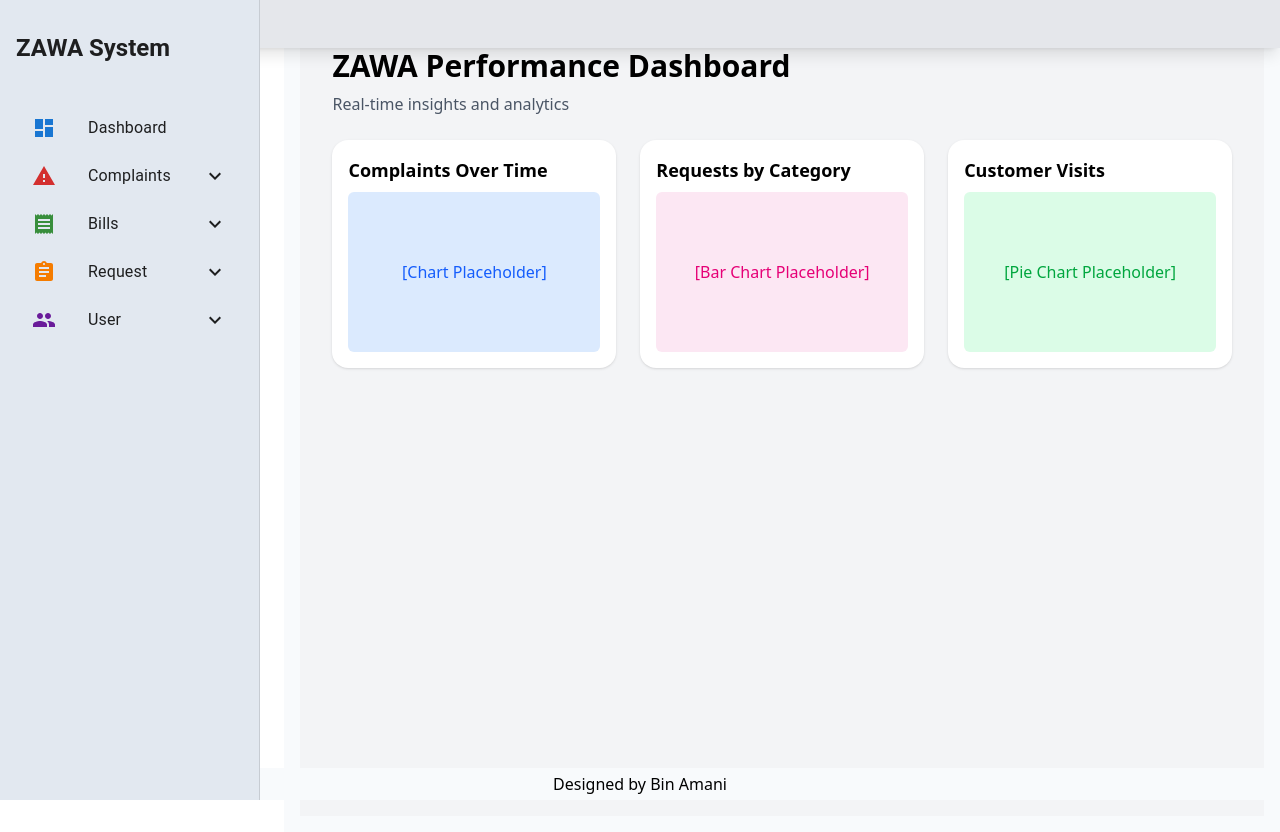
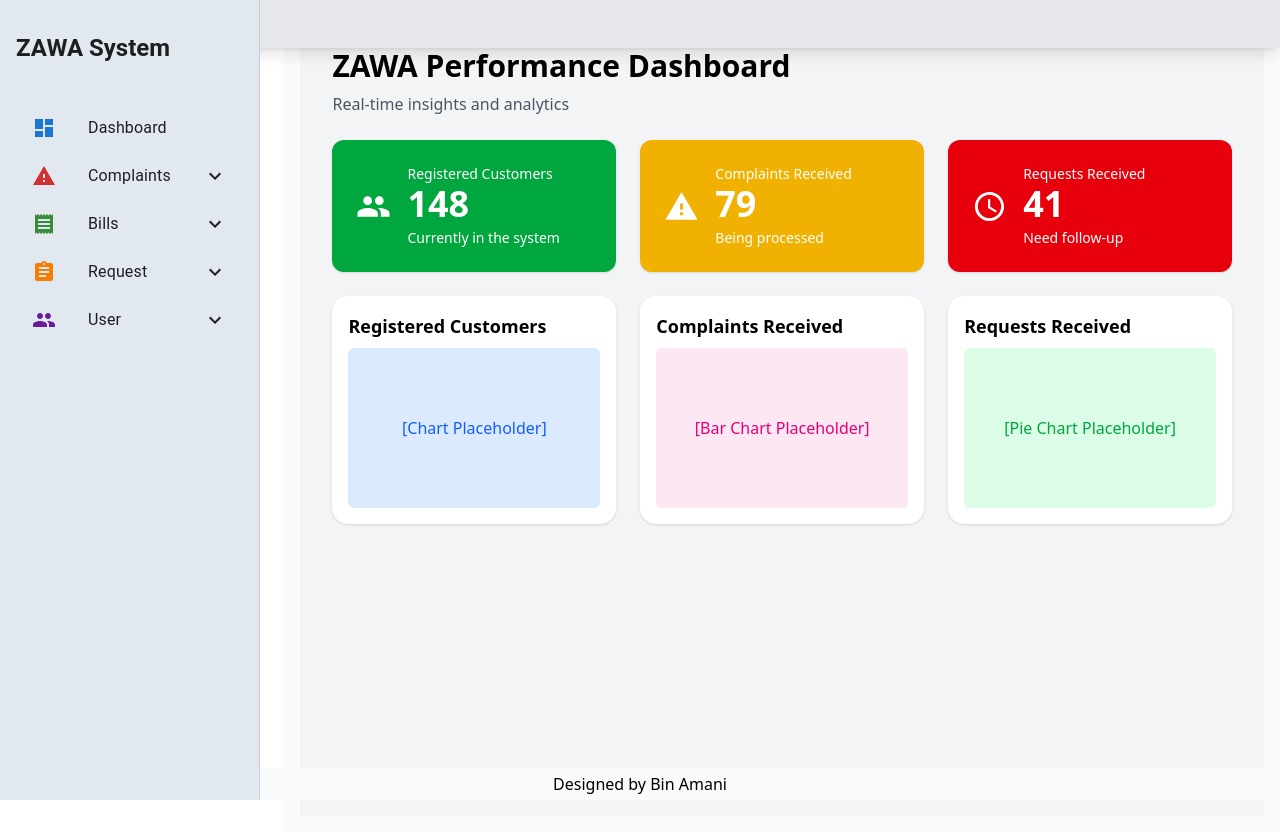
Before and after one commit to Mudrik9393/frontend, a React (Vite) app: page /dashboard in a window 1280 px wide. Built offline with nearby package versions, Linux system fonts and the light colour scheme.

Commit message:
fifth night touch

```diff
--- a/src/pages/Dashboard.tsx
+++ b/src/pages/Dashboard.tsx
@@ -1,3 +1,4 @@
+import { People, ReportProblem, Schedule } from '@mui/icons-material';
 
 const Dashboard = () => {
   return (
@@ -5,26 +6,60 @@ const Dashboard = () => {
       <h1 className="text-3xl font-bold mb-2">ZAWA Performance Dashboard</h1>
       <p className="mb-6 text-gray-600">Real-time insights and analytics</p>
 
+      {/* Summary Cards with Icons */}
+      <div className="grid grid-cols-1 md:grid-cols-3 gap-6 mb-6">
+        <div className="bg-green-600 text-white p-6 rounded-xl shadow flex items-center">
+          <div className="mr-4">
+            <People fontSize="large" />
+          </div>
+          <div>
+            <h2 className="text-sm font-medium">Registered Customers</h2>
+            <p className="text-4xl font-bold">148</p>
+            <p className="text-sm mt-1">Currently in the system</p>
+          </div>
+        </div>
+
+        <div className="bg-yellow-500 text-white p-6 rounded-xl shadow flex items-center">
+          <div className="mr-4">
+            <ReportProblem fontSize="large" />
+          </div>
+          <div>
+            <h2 className="text-sm font-medium">Complaints Received</h2>
+            <p className="text-4xl font-bold">79</p>
+            <p className="text-sm mt-1">Being processed</p>
+          </div>
+        </div>
+
+        <div className="bg-red-600 text-white p-6 rounded-xl shadow flex items-center">
+          <div className="mr-4">
+            <Schedule fontSize="large" />
+          </div>
+          <div>
+            <h2 className="text-sm font-medium">Requests Received</h2>
+            <p className="text-4xl font-bold">41</p>
+            <p className="text-sm mt-1">Need follow-up</p>
+          </div>
+        </div>
+      </div>
+
+      {/* Charts Section */}
       <div className="grid grid-cols-1 md:grid-cols-3 gap-6">
-      {/* Complaints Chart */}
         <div className="bg-white p-4 rounded-2xl shadow">
-        <h2 className="text-lg font-semibold mb-2">Complaints Over Time</h2>
+          <h2 className="text-lg font-semibold mb-2">Registered Customers</h2>
           <div className="h-40 bg-blue-100 rounded-md flex items-center justify-center text-blue-600">
             [Chart Placeholder]
           </div>
         </div>
 
-      {/* Requests Chart */}
         <div className="bg-white p-4 rounded-2xl shadow">
-        <h2 className="text-lg font-semibold mb-2">Requests by Category</h2>
+          <h2 className="text-lg font-semibold mb-2">Complaints Received</h2>
           <div className="h-40 bg-pink-100 rounded-md flex items-center justify-center text-pink-600">
             [Bar Chart Placeholder]
           </div>
         </div>
 
-      {/* Customer Visits Chart */}
         <div className="bg-white p-4 rounded-2xl shadow">
-        <h2 className="text-lg font-semibold mb-2">Customer Visits</h2>
+          <h2 className="text-lg font-semibold mb-2">Requests Received</h2>
           <div className="h-40 bg-green-100 rounded-md flex items-center justify-center text-green-600">
             [Pie Chart Placeholder]
           </div>
@@ -32,7 +67,6 @@ const Dashboard = () => {
       </div>
     </div>
   );
+};
 
-}
-
-export default Dashboard
+export default Dashboard;
```
Lines whose indentation alone changed are shown as unchanged.
